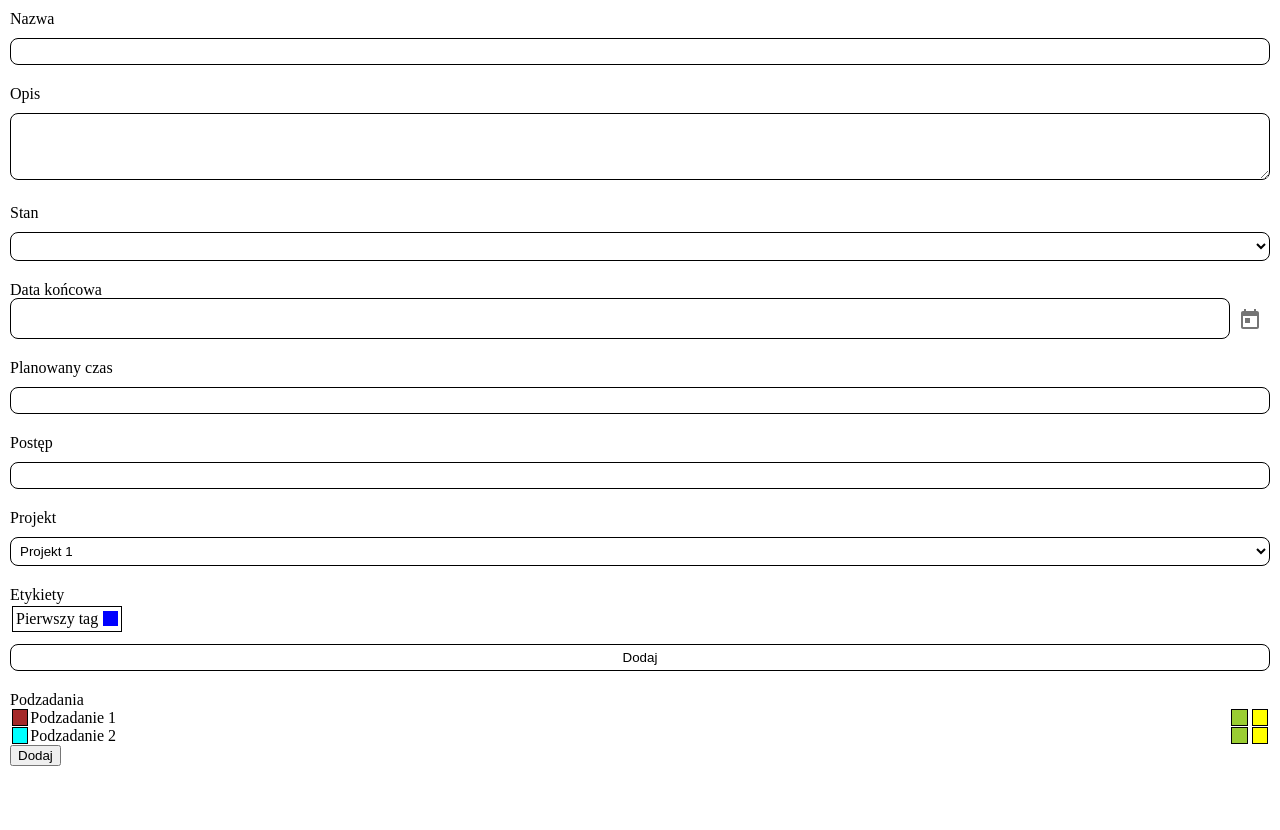
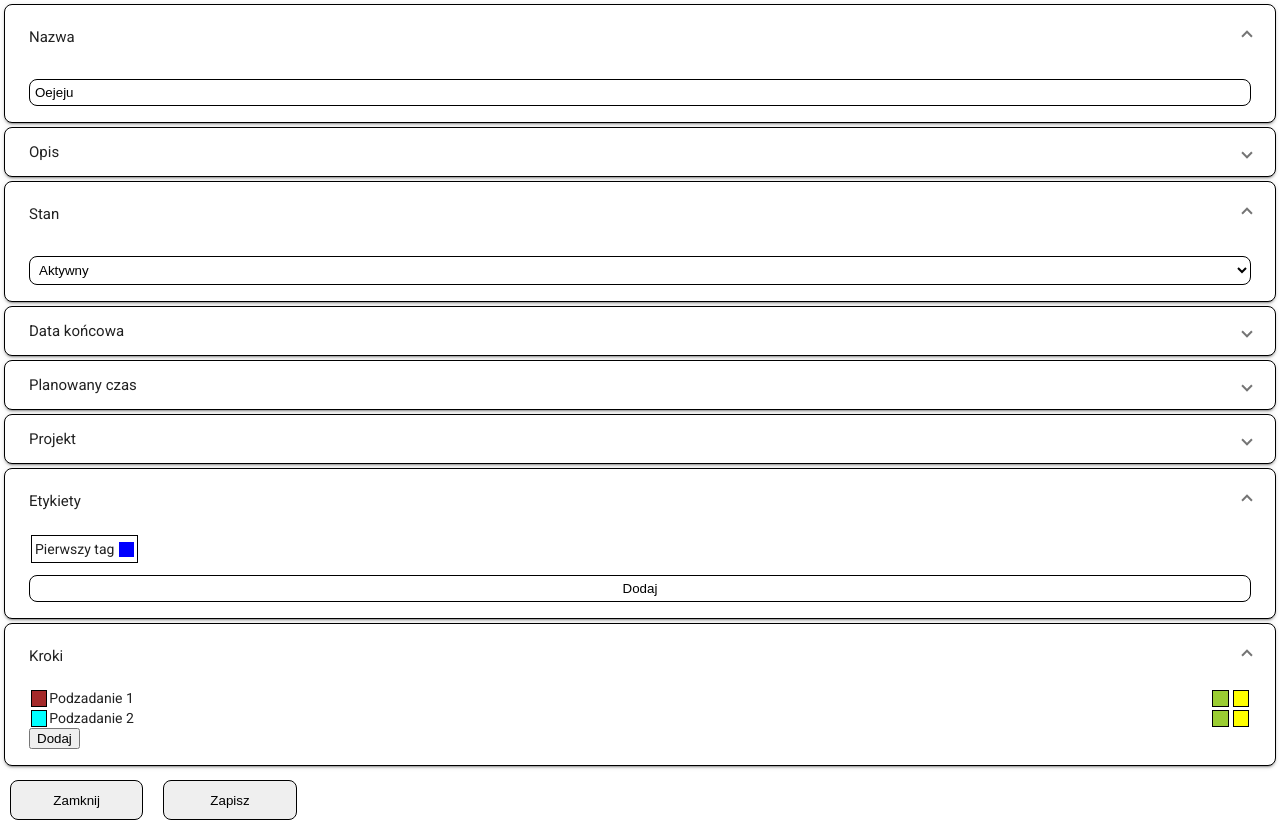
Before and after one commit to rdyszlewski/Paratime, an Angular app: page /task_details in a window 1280 px wide. Before the commit the page ends 800 px from the top, so only its background shows below. Built offline with nearby package versions, Linux system fonts and the light colour scheme.

Commit message:
Task details view with expansion panel

```diff
--- a/src/app/app.module.ts
+++ b/src/app/app.module.ts
@@ -17,6 +17,7 @@ import { MatNativeDateModule, MAT_DATE_LOCALE } from '@angular/material/core';
 import {MatInputModule} from '@angular/material/input';
 import {MatTooltipModule} from '@angular/material/tooltip';
 import { FormsModule } from '@angular/forms';
+import {MatExpansionModule} from '@angular/material/expansion';
 
 @NgModule({
   declarations: [
@@ -38,7 +39,8 @@ import { FormsModule } from '@angular/forms';
     MatNativeDateModule,
     MatInputModule,
     FormsModule,
-    MatTooltipModule
+    MatTooltipModule,
+    MatExpansionModule
   ],
   providers: [{provide: MAT_DATE_LOCALE, useValue: 'pl-PL'},],
   bootstrap: [AppComponent]
--- a/src/app/models/task.ts
+++ b/src/app/models/task.ts
@@ -15,7 +15,7 @@ export class Task{
     private plannedTime: number = null;
     private subtasks: Subtask[] = []
     private status: Status = null;
-    private progress: number = -1;
+    private progress: number = null;
     private project: Project = null;
     private projectID = null;
 
--- a/src/app/project-details/project-details.component.html
+++ b/src/app/project-details/project-details.component.html
@@ -15,6 +15,7 @@
 
         <div class="form-group">
             <label class="form-label" for="type">Typ</label>
+            <!-- TODO: dorobić zapisywanie -->
             <select class="form-control" id="type" name="type"
             [ngModel]='(getType())'>
                 <option value="default">Nieokreślony</option>
@@ -26,6 +27,7 @@
 
         <div class='form-group'>
             <label class="form-label" for='status'>Stan</label>
+            <!-- TODO: dorobić zapisywanie -->
             <select class="form-control" id="status" name="status"
             [ngModel]='getStatus()'>
                 <option value="started">Aktywny</option>
@@ -55,6 +57,7 @@
             </div>
         </div>
     </form>
+
     <div class="buttons-section">
         <button class="button form-button" id="close-button" (click)='close()'>Zamknij</button>
         <button class="button form-button" id="save-button" (click)='save()'>Zapisz</button>
--- a/src/app/task-details/model.ts
+++ b/src/app/task-details/model.ts
@@ -29,11 +29,12 @@ export class TaskDetails{
         this.projects = projects;
     }
 
-    public getSelectedProjectId(){
-        if(this.selectedProject){
-            return this.selectedProject.getId();
-        }
-        return -1;
+    public getSelectedProject(){
+        return this.selectedProject;
+        // if(this.selectedProject){
+        //     return this.selectedProject.getId();
+        // }
+        // return -1;
     }
 
     public setSelectedProject(project:Project){
--- a/src/app/task-details/task-details.component.css
+++ b/src/app/task-details/task-details.component.css
@@ -1,3 +1,6 @@
+
+@import '../../styles.css';
+
 .label-item{
     padding: 3px;
     border: 1px solid black;
--- a/src/app/task-details/task-details.component.html
+++ b/src/app/task-details/task-details.component.html
@@ -1,61 +1,73 @@
 <div class="task-details">
     <form class="form">
-        <div class="form-group">
-            <label class="form-label" for="name">Nazwa</label>
+
+        <mat-expansion-panel class="form-group" [expanded]="true">
+            <mat-expansion-panel-header>
+                Nazwa
+            </mat-expansion-panel-header>
+            <!-- TODO: można dodać opis -->
             <input type="text" class="form-control" id="name" name='name'
-            (ngModel)='model.getTask().getName()' (ngModelChange)="model.getTask().setName($event)">
-        </div>
+            [ngModel]='model.getTask().getName()' (ngModelChange)="model.getTask().setName($event)">
+        </mat-expansion-panel>
 
-        <div class="form-group">
-            <label class="form-label" for="description">Opis</label>
+        <mat-expansion-panel class="form-group" [expanded]="model.getTask().getDescription()">
+            <mat-expansion-panel-header>
+                Opis
+            </mat-expansion-panel-header>
             <textarea class="form-control" id="description" name="description"
-            (ngModel)='model.getTask().getDescription()' (ngModelChange)="model.getTask().setDescription($event)"></textarea>
-        </div>
+            [ngModel]='model.getTask().getDescription()' (ngModelChange)="model.getTask().setDescription($event)"></textarea>
+        </mat-expansion-panel>
 
-        <div class='form-group'>
-            <label class="form-label" for='status'>Stan</label>
+        <mat-expansion-panel class="form-group" [expanded]="model.getTask().getStatus()!=null">
+            <mat-expansion-panel-header>
+                Stan
+            </mat-expansion-panel-header>
             <select class="form-control" id="status" name="status"
-            (ngModel)='getStatus()'>
+            [ngModel]='getStatus()'>
                 <option value="started">Aktywny</option>
                 <option value="ended">Zakończony</option>
                 <option value="canceled">Anulowany</option>
                 <option value="awaiting">Oczekujący</option>
             </select>
-        </div>
+        </mat-expansion-panel>
 
-        <div class="form-group">
-            <label class="form-label" for="end-date">Data końcowa</label>
+        <mat-expansion-panel class="form-group" [expanded]="model.getTask().getEndDate()!=null">
+            <mat-expansion-panel-header>
+                Data końcowa
+            </mat-expansion-panel-header>
             <div class="datepicker-container">
                 <input matInput class='form-control' id="end-date" name="end-date" [matDatepicker]="endDatePicker"
-                (ngModel)='model.getTask().getEndDate()' (ngModelChange)="model.getTask().setEndDate($event)">
+                [ngModel]='model.getTask().getEndDate()' (ngModelChange)="model.getTask().setEndDate($event)">
                 <mat-datepicker-toggle [for]="endDatePicker" class="datepicker"></mat-datepicker-toggle>
                 <mat-datepicker #endDatePicker></mat-datepicker>
             </div>
-        </div>
+        </mat-expansion-panel>
 
-        <div class="form-group">
-            <label class="form-label" for="planned_time">Planowany czas</label>
+        <mat-expansion-panel class="form-group" [expanded]="model.getTask().getPlannedTime()!=null">
+            <mat-expansion-panel-header>
+                Planowany czas
+            </mat-expansion-panel-header>
             <input type='number' class="form-control" id="planned_time" name="planned_time"
-            (ngModel)="model.getTask().getPlannedTime()" (ngModelChange)="model.getTask().setPlannedTime($event)">
-        </div>
+            [ngModel]="model.getTask().getPlannedTime()" (ngModelChange)="model.getTask().setPlannedTime($event)">
+        </mat-expansion-panel>
 
-        <div class="form-group" [hidden]="model.getTask().getId() == null">
-            <label class="form-label" for="process">Postęp</label>
-            <input type='number' max='100' min="0" class="form-control" id="process" name="process"
-            (ngModel)="model.getTask().getPlannedTime()" (ngModelChange)="model.getTask().setProgress($event)">
-        </div>
+        <mat-expansion-panel class="form-group" [expanded]="model.getTask().getProject()!=null">
+            <mat-expansion-panel-header>
+                Projekt
+            </mat-expansion-panel-header>
+            <!-- TODO: prawdopodobnie przydałoby się, żeby tutaj było dodatkowe ograniczenie, dzięki któremu nie będzie zwijał po wybraniu null -->
+            <select class="form-control" id="project" name="project"
+            [ngModel]="model.getTask().getProject()" (ngModelChange)="model.getTask().setProject($event)">
+                <option [ngValue]="null">Brak</option>
+                <option *ngFor="let project of model.getProjects()" [ngValue]="project">{{project.getName()}}</option>
+            </select>
+        </mat-expansion-panel>
 
-        <div class="form-group">
-            <label class="form-label" for="project">Projekt</label>
-            <select class="form-control" id="project" name="project">
-                <option *ngFor="let project of model.getProjects()" value="{{project.getId()}}">{{project.getName()}}</option>
-            </select>
-        </div>
-
-        <div class="form-group">
-            <label class="form-label" for="labels">Etykiety</label>
+        <mat-expansion-panel class="form-group" [expanded]="model.getTask().getTags().length >0">
+            <mat-expansion-panel-header>
+                Etykiety
+            </mat-expansion-panel-header>
             <div class="labels-list">
-                <!-- TODO: przerobić to jakoś lepiej -->
                 <div *ngFor="let label of model.getTask().getTags()" class="label-item">
                     <span class="label-name">
                         {{label.getName()}}
@@ -64,12 +76,13 @@
                 </div>
             </div>
             <button class="form-control" id="labels" name="labels" [matMenuTriggerFor]="appMenu">Dodaj</button>
-        </div>
+        </mat-expansion-panel>
 
-        <div class="form-group">
-            <label class="form-label" for="subtasks">Podzadania</label>
+        <mat-expansion-panel class="form-group" [expanded]="model.getTask().getSubtasks().length >0">
+            <mat-expansion-panel-header>
+                Kroki
+            </mat-expansion-panel-header>
             <div class="subtasks-list">
-                <!-- TODO: dostosować wygląd  -->
                 <div *ngFor="let subtask of model.getTask().getSubtasks()" class="subtask-item">
                     <div
                     [ngClass]="{'subtask-checkbox-icon': subtask.getStatus()==status.STARTED,
@@ -100,8 +113,12 @@
                 <button class="button" id="save-subtask-button" [hidden]="!model.isSubtaskEditing()"
                 (click)="saveNewSubtask()">Zapisz</button>
             </div>
-        </div>
+        </mat-expansion-panel>
     </form>
+    <div class="button-section">
+        <button class="button form-button" id="close-button" (click)='close()'>Zamknij</button>
+        <button class="button form-button" id="save-button" (click)='saveTask()'>Zapisz</button>
+    </div>
 </div>
 
 <mat-menu #appMenu="matMenu" class="my-menu">
--- a/src/app/task-details/task-details.component.ts
+++ b/src/app/task-details/task-details.component.ts
@@ -51,6 +51,10 @@ export class TaskDetailsComponent implements OnInit {
     let subtask2 = new Subtask("Podzadanie 2", "Jakiś opis", Status.STARTED);
     this.model.getTask().addSubtask(subtask1);
     this.model.getTask().addSubtask(subtask2);
+
+    // this.model.getTask().setProject(project2);
+    this.model.getTask().setName("Oejeju");
+    this.model.getTask().setStatus(Status.STARTED);
   }
 
   public getStatus(){
@@ -100,6 +104,7 @@ export class TaskDetailsComponent implements OnInit {
     setTimeout(()=>{ // this will make the execution after the above boolean has changed
       $('#subtask-name-input_' + subtask.getId()).focus();
     },0);
+    this.model.toggleSubtaskEditing();
   }
 
   public removeSubtask(subtask:Subtask){
@@ -138,4 +143,14 @@ export class TaskDetailsComponent implements OnInit {
     this.model.toggleSubtaskEditing();
   }
 
+  public saveTask(){
+
+  }
+
+  public close(){
+    // TODO: można zrobić jakiś komunikat
+  }
+
+
+
 }
--- a/src/styles.css
+++ b/src/styles.css
@@ -9,9 +9,12 @@ html, body{
 
 .form-group{
     display: block;
-    width: 100%;
-    padding: 10px;
+    /* width: 100%; */
+    /* padding: 10px; */
     box-sizing: border-box;
+    border: 1px solid black;
+    margin:4px;
+    border-radius: 8px;
 }
 
 .form-label{
```
